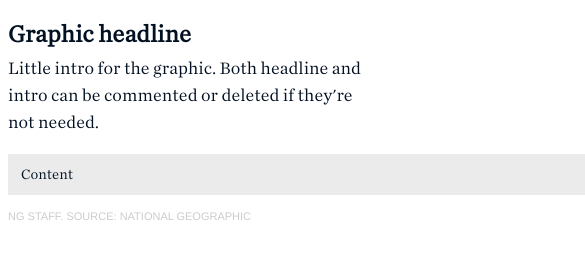
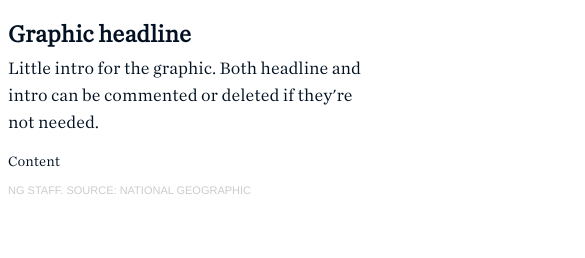
Before and after one commit to chiquiesteban/BasicGulpProject, a plain HTML site: page index.html in a window 390 px wide. Shown: the top 258 px of the page, 585 px wide, since content can reach past the window. Drawn offline with nearby package versions, Linux system fonts and the light colour scheme.

Commit message:
Responsive fixes

```diff
--- a/css/_basics.scss
+++ b/css/_basics.scss
@@ -22,10 +22,6 @@
 
 	.grfxcontainer {width:1030px; float:left; position:relative; margin:0.5em 0;}
 
-	/*JUST FOR THE EXAMPLE*/
-	.grfxcontainer {background:$lightgrey; padding:1em;}
-	/*JUST FOR THE EXAMPLE*/
-
 	.source { color:#CCC; font-family:$sans; text-transform: uppercase; font-size:11px; width:100%; float:left; margin-top:0.75em;}
 
 }
```
Also changed, not shown: .tmp/main.css.
